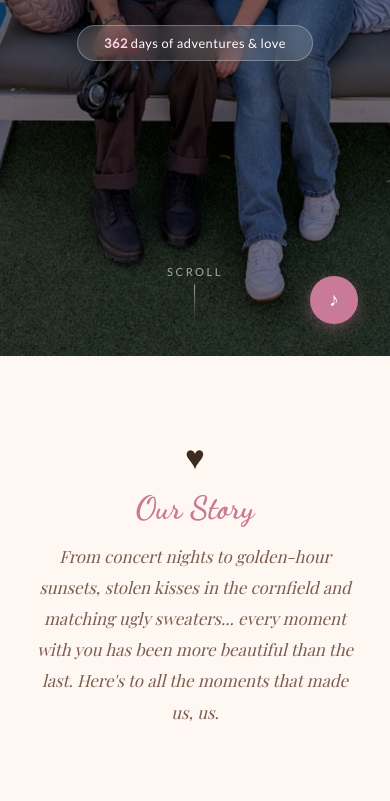
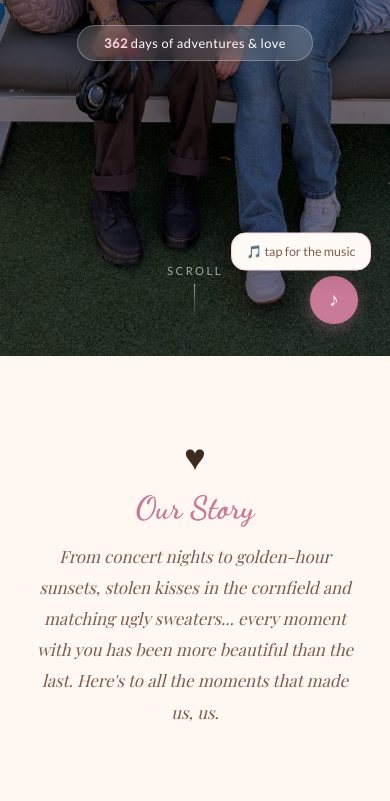
Before and after one commit to shantarakshit/anniversary, a plain HTML site: page index.html in a window 390 px wide. Shown: the part 488-1289 px from the top of the page. Drawn offline with nearby package versions, Linux system fonts and the light colour scheme; a web font is replaced by a local one.

Commit message:
Autoplay music 2

```diff
--- a/index.html
+++ b/index.html
@@ -405,7 +405,46 @@
       justify-content: center;
     }
     #music-btn:hover { transform: scale(1.12); background: var(--pink); }
+    #music-btn.pulse { animation: music-pulse 1.8s ease-out infinite; }
+    @keyframes music-pulse {
+      0%   { box-shadow: 0 4px 16px rgba(201,122,150,.42), 0 0 0 0 rgba(232,160,180,.55); }
+      70%  { box-shadow: 0 4px 16px rgba(201,122,150,.42), 0 0 0 16px rgba(232,160,180,0); }
+      100% { box-shadow: 0 4px 16px rgba(201,122,150,.42), 0 0 0 0 rgba(232,160,180,0); }
+    }
 
+    /* ── MUSIC TOAST ── */
+    #music-toast {
+      position: fixed;
+      bottom: 5.6rem;
+      right: 2rem;
+      max-width: 220px;
+      background: var(--warm-white);
+      border: 1px solid var(--pink-light);
+      border-radius: 14px;
+      padding: .65rem .9rem;
+      font-family: 'Lato', sans-serif;
+      font-size: .82rem;
+      color: var(--text-mid);
+      box-shadow: 0 6px 20px rgba(61,43,31,.16);
+      z-index: 200;
+      opacity: 0;
+      transform: translateY(8px);
+      pointer-events: none;
+      transition: opacity .4s ease, transform .4s ease;
+    }
+    #music-toast.show {
+      opacity: 1;
+      transform: translateY(0);
+      animation: toast-bob 2.4s ease infinite;
+    }
+    @keyframes toast-bob {
+      0%, 100% { transform: translateY(0); }
+      50%       { transform: translateY(-4px); }
+    }
+
+    @media (max-width: 480px) {
+      #music-toast { right: 1.2rem; bottom: 5.2rem; max-width: 180px; font-size: .78rem; }
+    }
 
     /* ── FOOTER ── */
     footer {
@@ -696,7 +735,8 @@
 </div>
 
 <!-- ═══ MUSIC BTN ═══ -->
-<button id="music-btn" title="Play Lauren's playlist">♪</button>
+<button id="music-btn" class="pulse" title="Play Lauren's playlist">♪</button>
+<div id="music-toast">🎵 tap for the music</div>
 
 <!-- YouTube player -->
 <div id="yt-el" style="position:fixed;left:-9999px;top:-9999px;width:1px;height:1px;"></div>
@@ -760,11 +800,19 @@
   document.addEventListener('keydown', e => { if (e.key === 'Escape') closeLb(); });
 
   /* ── MUSIC PLAYER ── */
-  const musicBtn = document.getElementById('music-btn');
+  const musicBtn   = document.getElementById('music-btn');
+  const musicToast = document.getElementById('music-toast');
 
   let ytPlayer    = null;
   let ytReady     = false;
-  let pendingPlay = true;
+  let pendingPlay = false;
+
+  function hideMusicNudge() {
+    musicBtn.classList.remove('pulse');
+    musicToast.classList.remove('show');
+  }
+
+  setTimeout(() => musicToast.classList.add('show'), 1200);
 
   function loadYTApi() {
     if (document.querySelector('script[src*="iframe_api"]')) return;
@@ -775,12 +823,14 @@
 
   window.onYouTubeIframeAPIReady = function () {
     ytPlayer = new YT.Player('yt-el', {
-      videoId: '6TIZQO9m9nQ',
+      // Official VEVO video for "In Your Love" — the auto-generated Topic-channel
+      // audio track (and the YouTube Music 'QP...' mix ID that pointed at it)
+      // both disallow embedding (YT error 150). This upload allows it.
+      videoId: 'II-L8Hq0_i4',
       playerVars: {
-        listType: 'playlist',
-        list: 'QPJD-tutyqw2o9h_xjyX5f-63waVLv4Worj',
-        autoplay: 1,
+        autoplay: 0,
         controls: 0,
+        playsinline: 1, // prevents iOS from forcing native fullscreen on play
       },
       events: {
         onReady(e) {
@@ -796,20 +846,11 @@
     });
   };
 
-  loadYTApi();
+  musicBtn.addEventListener('click', () => {
+    hideMusicNudge();
 
-  function tryStartOnFirstInteraction() {
-    if (!ytPlayer || !ytReady) { pendingPlay = true; return; }
-    if (ytPlayer.getPlayerState() !== YT.PlayerState.PLAYING) {
-      ytPlayer.playVideo();
-    }
-  }
-  ['click', 'keydown', 'touchstart', 'scroll'].forEach(evt => {
-    window.addEventListener(evt, tryStartOnFirstInteraction, { once: true, passive: true });
-  });
-
-  musicBtn.addEventListener('click', () => {
     if (!ytPlayer) {
+      loadYTApi();
       pendingPlay = true;
       return;
     }
```
